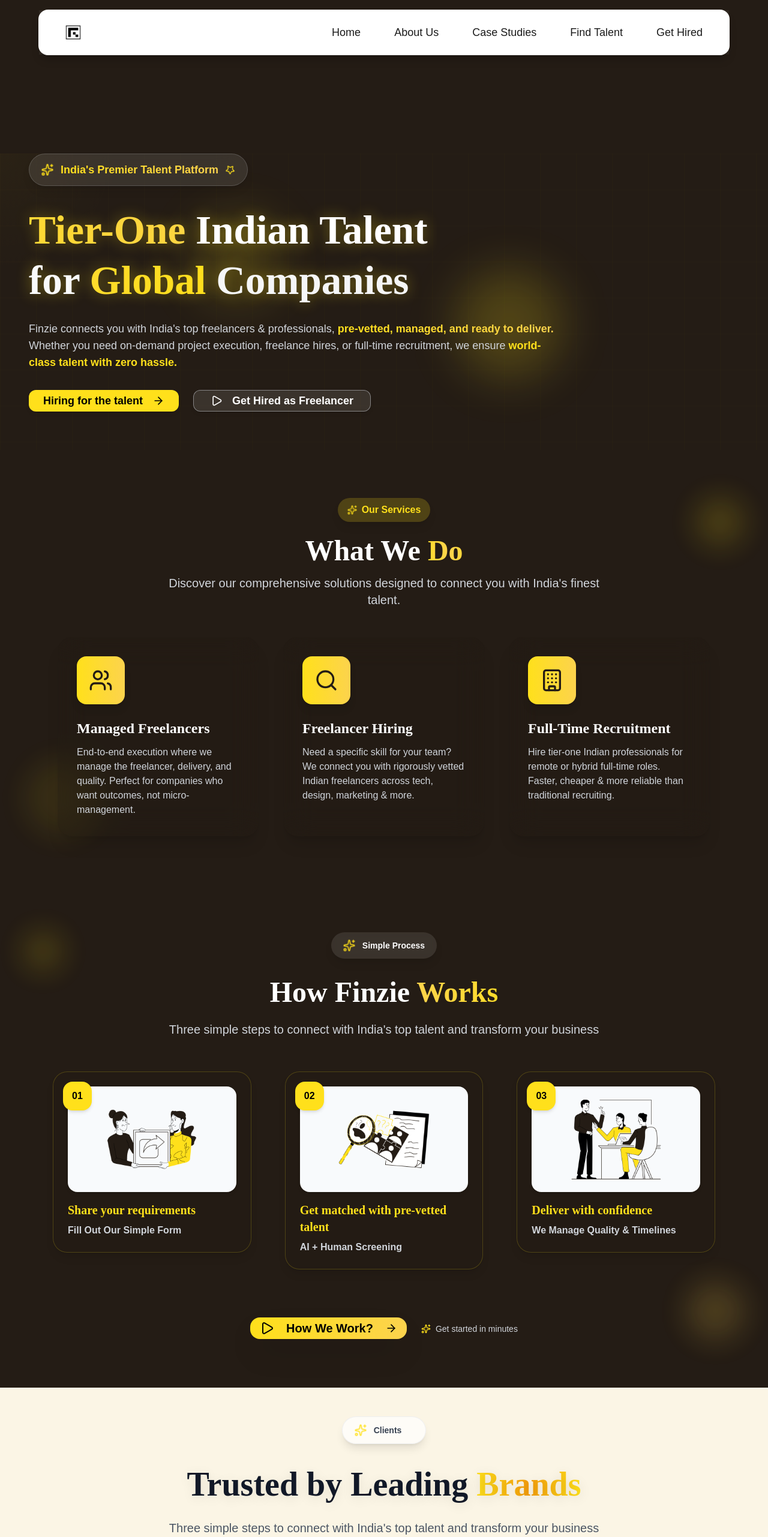
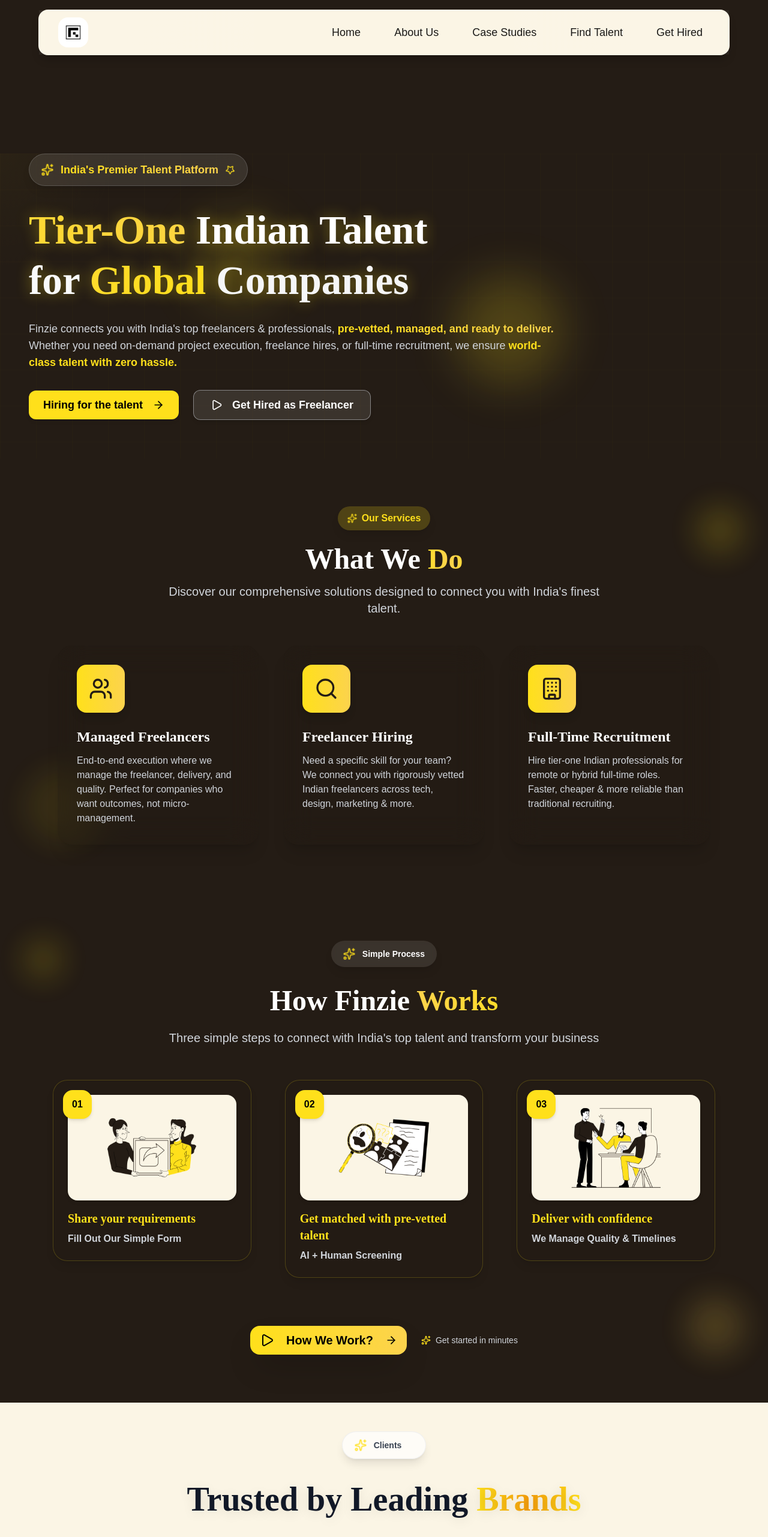
Before and after one commit to aryantrivedi28/aitm-isolated, a Next.js app: page / in a window 1280 px wide. Shown: the top 2562 px of the page at 60% size. Built offline with nearby package versions, Linux system fonts and the light colour scheme.

Commit message:
admin panel notification change

```diff
--- a/src/components/Header.tsx
+++ b/src/components/Header.tsx
@@ -17,7 +17,7 @@ export default function Header() {
   }
 
   return (
-    <div className="fixed top-4 left-1/2 -translate-x-1/2 w-[95%] sm:w-[90%] max-w-7xl bg-white backdrop-blur-md border border-white/20 shadow-lg shadow-black/20 rounded-lg z-50">
+    <div className="fixed top-4 left-1/2 -translate-x-1/2 w-[95%] sm:w-[90%] max-w-7xl bg-[#fbf5e5] backdrop-blur-md border border-white/20 shadow-lg shadow-black/20 rounded-lg z-50">
 
       {/* Glass effect overlay */}
       <div className="absolute inset-0 bg-gradient-to-r from-white/5 via-transparent to-white/5 pointer-events-none"></div>
--- a/src/components/home/Hero.tsx
+++ b/src/components/home/Hero.tsx
@@ -99,12 +99,12 @@ const Hero = () => {
             {/* CTA Buttons */}
             <div className={`flex flex-col sm:flex-row gap-4 sm:gap-6 justify-center md:justify-start items-center ${isLoaded ? 'animate-slideUp' : 'opacity-0 translate-y-10'}`}>
               <Link href="/find-talent" className="w-full sm:w-auto">
-                <Button className="bg-[#FFE01B] hover:bg-[#FCD34D] text-black text-base sm:text-lg font-bold px-5 sm:px-6 py-3 sm:py-4 rounded-xl shadow-md hover:scale-105 transition-transform duration-300 w-full sm:w-auto flex items-center justify-center">
+                <Button className="bg-[#FFE01B] hover:bg-[#FCD34D] text-black text-base sm:text-lg font-bold px-5 sm:px-6 py-4 sm:py-6 rounded-xl shadow-md hover:scale-105 transition-transform duration-300 w-full sm:w-auto flex items-center justify-center">
                   Hiring for the talent <ArrowRight className="ml-2 w-4 h-4 sm:w-5 sm:h-5" />
                 </Button>
               </Link>
               <Link href="/all-freelancer" className="w-full sm:w-auto">
-                <Button className="bg-white/10 hover:bg-white/20 text-white text-base sm:text-lg border border-[#D1D5DB]/50 hover:border-[#FFE01B] font-semibold px-5 sm:px-7 py-3 sm:py-4 rounded-xl shadow-md hover:scale-105 transition-transform duration-300 w-full sm:w-auto flex items-center justify-center">
+                <Button className="bg-white/10 hover:bg-white/20 text-white text-base sm:text-lg border border-[#D1D5DB]/50 hover:border-[#FFE01B] font-semibold px-5 sm:px-7 py-4 sm:py-6 rounded-xl shadow-md hover:scale-105 transition-transform duration-300 w-full sm:w-auto flex items-center justify-center">
                   <Play className="mr-2 w-4 h-4 sm:w-5 sm:h-5" /> Get Hired as Freelancer
                 </Button>
               </Link>
--- a/src/components/home/HowItWorks.tsx
+++ b/src/components/home/HowItWorks.tsx
@@ -74,7 +74,7 @@ const HowItWorks = () => {
                 </div>
 
                 {/* Image */}
-                <div className="relative w-full h-44 sm:h-50 rounded-lg mb-4 overflow-hidden shadow-md group-hover:shadow-lg bg-slate-50 z-0">
+                <div className="relative w-full h-44 sm:h-50 rounded-lg mb-4 overflow-hidden shadow-md group-hover:shadow-lg bg-[#fbf5e5] z-0">
                   <Image src={step.image} alt={step.title} fill objectFit="contain" className="transition-transform duration-300 group-hover:scale-110" />
                 </div>
 
@@ -90,7 +90,7 @@ const HowItWorks = () => {
         <div className="text-center mt-16 sm:mt-20">
           <div className="inline-flex flex-col sm:flex-row items-center gap-4 sm:gap-6">
             <Link href="/how-do-we-work" passHref>
-              <Button className="inline-flex items-center bg-gradient-to-r from-[#FFE01B] to-[#FCD34D] text-black text-xl font-bold px-4 py-4 rounded-2xl shadow-2xl hover:scale-105 transition-all duration-500">
+              <Button className="inline-flex items-center bg-gradient-to-r from-[#FFE01B] to-[#FCD34D] text-black text-xl font-bold px-4 py-6 rounded-2xl shadow-2xl hover:scale-105 transition-all duration-500">
                 <Play className="mr-3 w-6 h-6" />
                 How We Work?
                 <ArrowRight className="ml-3 w-5 h-5 transition-transform group-hover:translate-x-1" />
```
